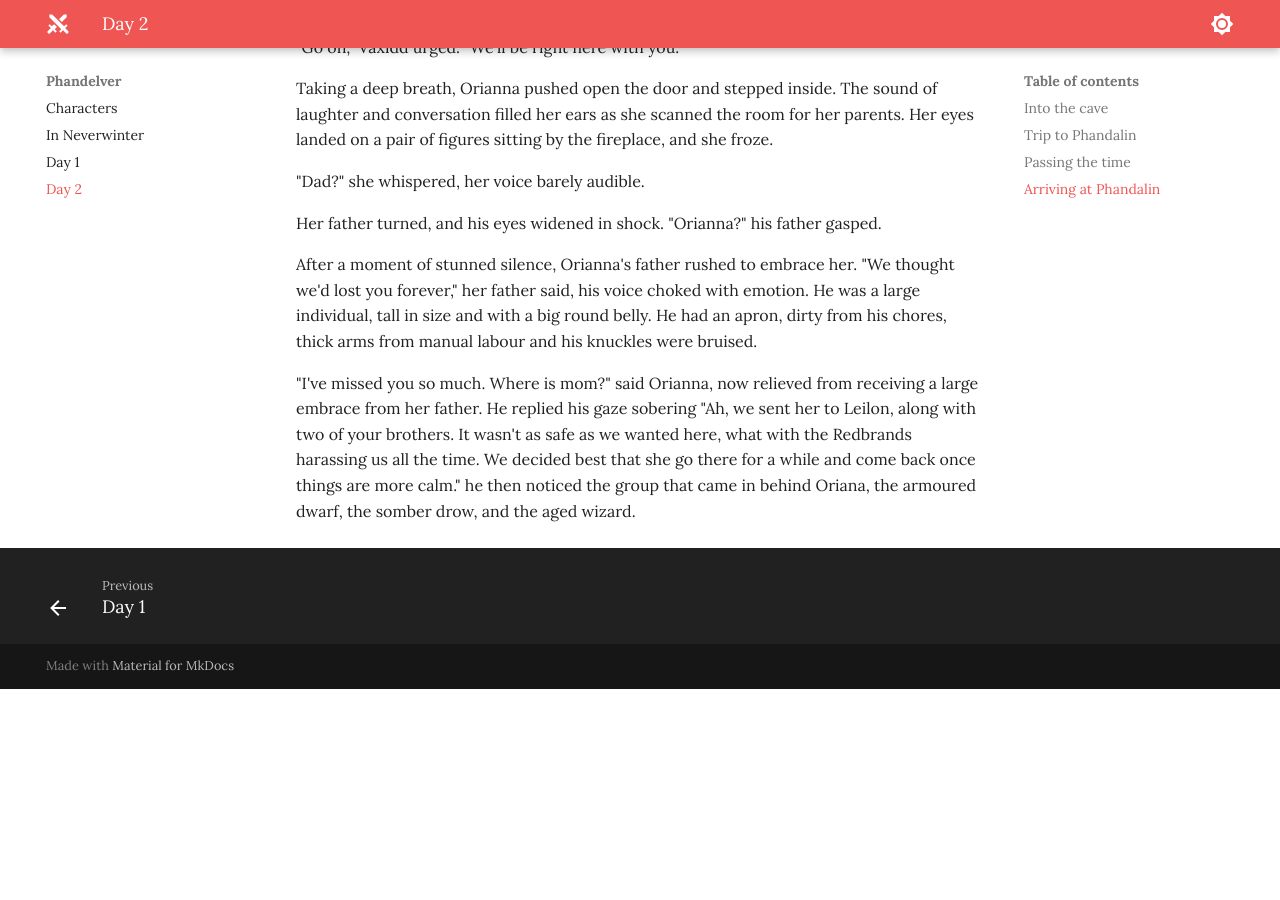
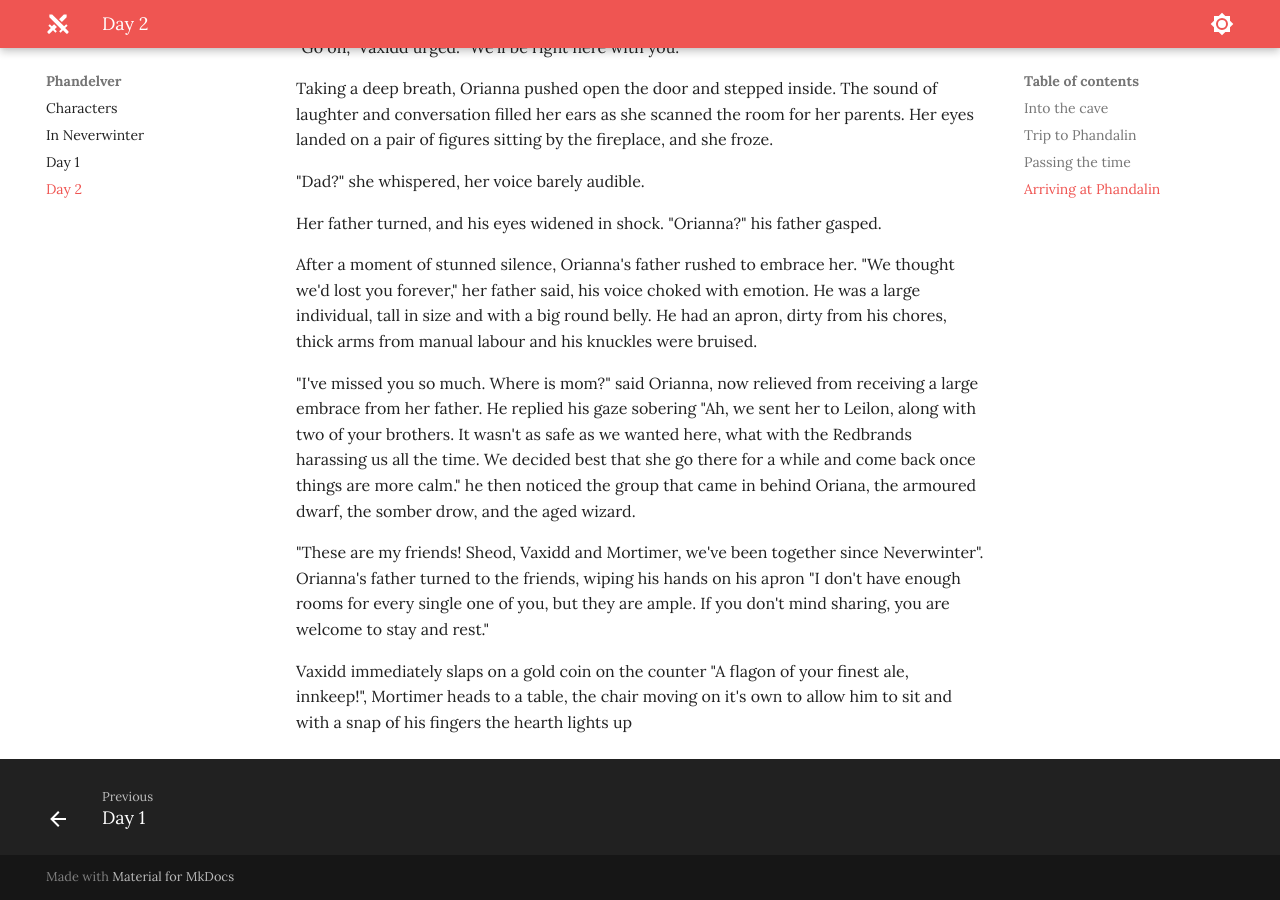
Before and after one commit to jonasmcferreira/adventures, an MkDocs documentation site: the page built from docs/phandelver/02.md, in a window 1280 px wide and 900 px high, scrolled down 10749 px. Built offline with MkDocs 1.6.1 and Material for MkDocs 9.7.7, drawn with Linux system fonts in a browser that asks for light colours; before the commit the page ends 11438 px from its top, so only the background shows below that.

Commit message:
modified docs/phandelver/02.md

```diff
--- a/docs/phandelver/02.md
+++ b/docs/phandelver/02.md
@@ -233,3 +233,7 @@ Her father turned, and his eyes widened in shock. "Orianna?" his father gasped.
 After a moment of stunned silence, Orianna's father rushed to embrace her. "We thought we'd lost you forever," her father said, his voice choked with emotion. He was a large individual, tall in size and with a big round belly. He had an apron, dirty from his chores, thick arms from manual labour and his knuckles were bruised.
 
 "I've missed you so much. Where is mom?" said Orianna, now relieved from receiving a large embrace from her father. He replied his gaze sobering "Ah, we sent her to Leilon, along with two of your brothers. It wasn't as safe as we wanted here, what with the Redbrands harassing us all the time. We decided best that she go there for a while and come back once things are more calm." he then noticed the group that came in behind Oriana, the armoured dwarf, the somber drow, and the aged wizard.
+
+"These are my friends! Sheod, Vaxidd and Mortimer, we've been together since Neverwinter". Orianna's father turned to the friends, wiping his hands on his apron "I don't have enough rooms for every single one of you, but they are ample. If you don't mind sharing, you are welcome to stay and rest."
+
+Vaxidd immediately slaps on a gold coin on the counter "A flagon of your finest ale, innkeep!", Mortimer heads to a table, the chair moving on it's own to allow him to sit and with a snap of his fingers the hearth lights up
```
